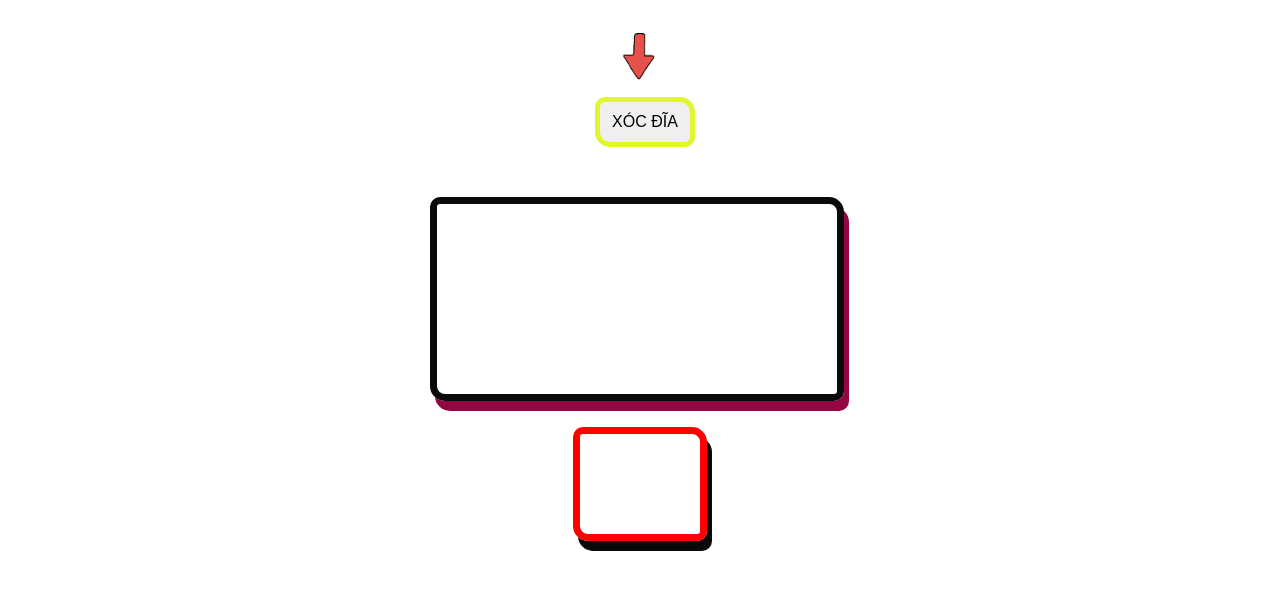
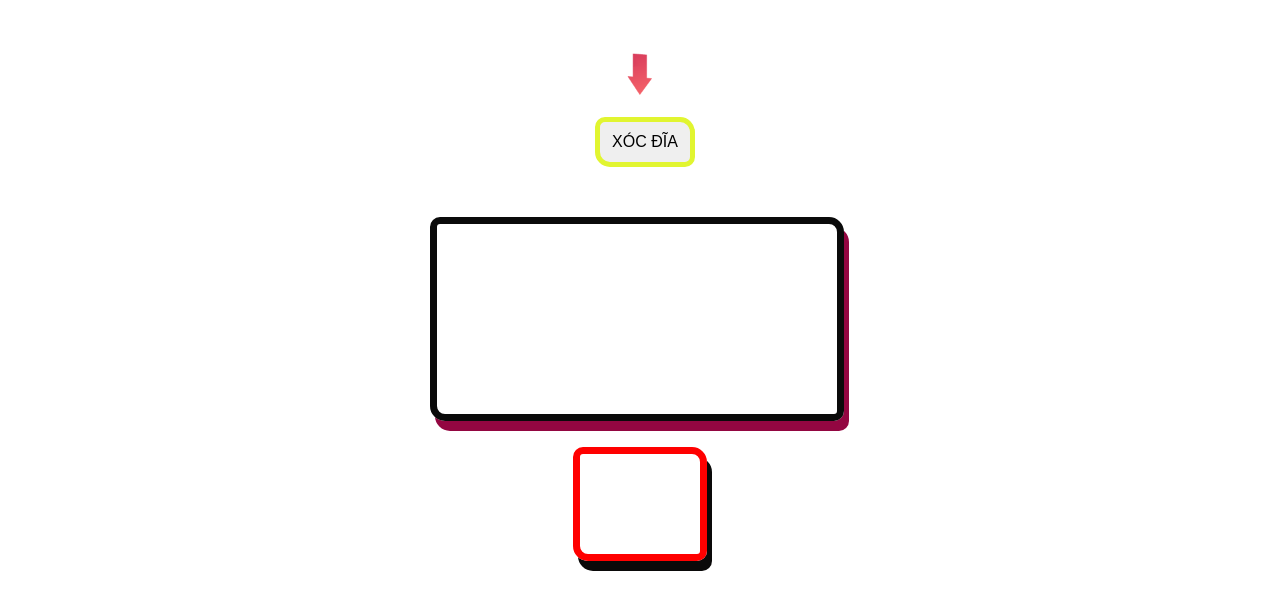
Before and after one commit to HoangPhucPS22805/hoangphucxocdia.github.io, a plain HTML site: page index.html in a window 1280 px wide. Shown: the part 126-736 px from the top of the page. Drawn offline with Linux system fonts and the light colour scheme.

Commit message:
upload site

```diff
--- a/css/taixiu.css
+++ b/css/taixiu.css
@@ -15,6 +15,7 @@ h1{
 }
 .center{
     margin-top: 0px;
+    margin-bottom: 0px;
 }
 .View{
 
@@ -79,13 +80,13 @@ marquee>p{
 }
 .images{
     margin: 0 auto;
-    width: 60px;
-    height: 80px;
+    width: 100px;
+    height: 150px;
 
 }
 img{
 
     margin: 0 auto;
-    width: 60px;
-    height: 80px;
+    width: 100%;
+    height: 100%;
 }
--- a/index.html
+++ b/index.html
@@ -89,15 +89,15 @@ marquee>p{
 }
 .images{
     margin: 0 auto;
-    width: 60px;
-    height: 80px;
+    width: 100px;
+    height: 100px;
 
 }
 img{
 
     margin: 0 auto;
-    width: 60px;
-    height: 80px;
+    width: 100%;
+    height: 100%;
 }
 
     </style>
@@ -258,7 +258,7 @@ img{
     </marquee>
 
     <h1> MỜI BẠN XÓC ĐĨA 😘😘</h1>
-    <div class="images"><img src="/images/muiten.webp" alt=""></div>
+    <div class="images"><img src="/images/muitenxuong.gif" alt=""></div>
 
 
     <div class="center">
```
Also changed, not shown: images/muitenxuong.gif (added).
